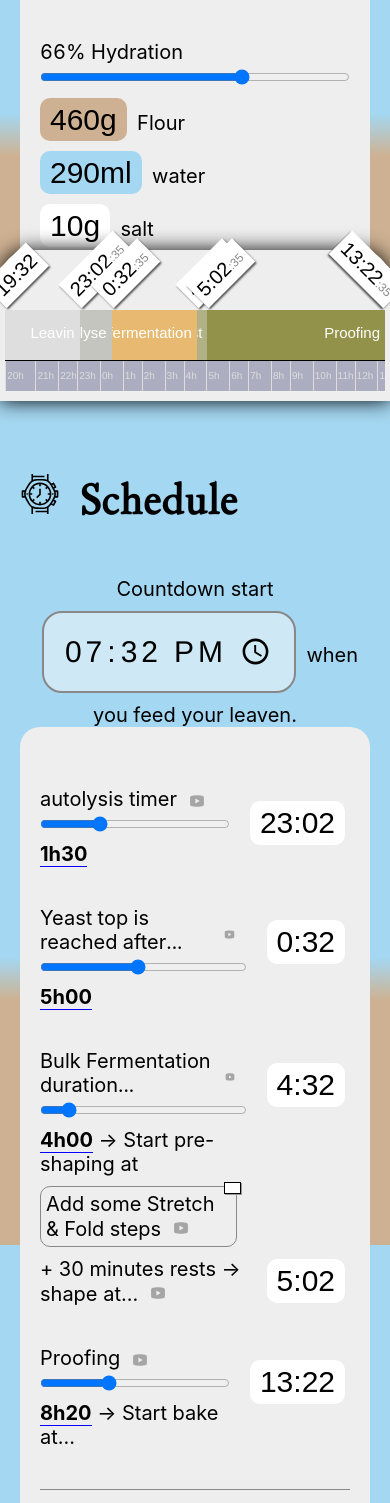
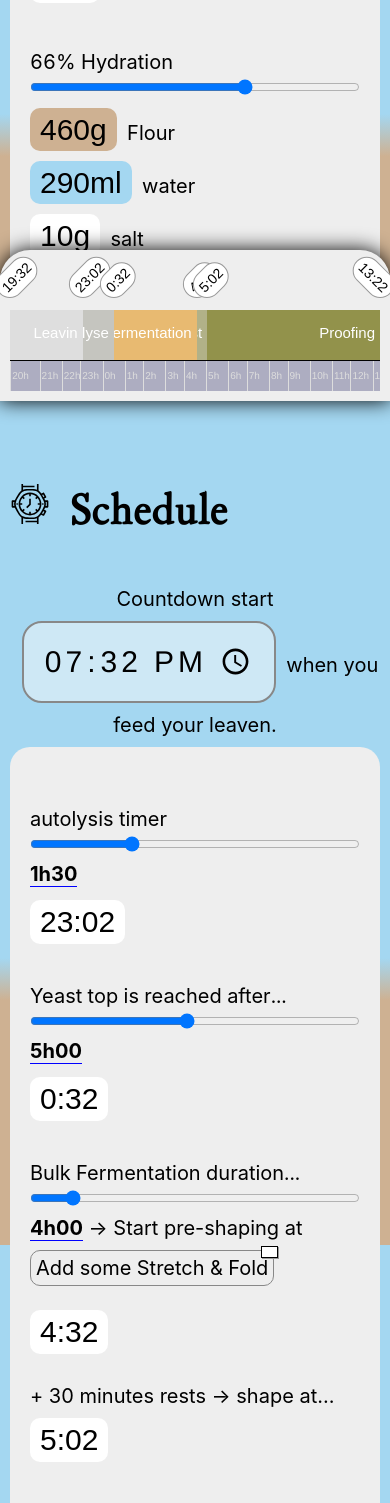
Before and after one commit to korvus/patefolle, a React (Create React App) app: page / in a window 390 px wide. Shown: the part 443-1946 px from the top of the page. Built offline with nearby package versions, Linux system fonts and the light colour scheme.

Commit message:
fix service worker at loading and improve mobile xperience

```diff
--- a/src/components/ext.module.css
+++ b/src/components/ext.module.css
@@ -15,3 +15,9 @@
 .link:focus {
     opacity: 1;
 }
+
+@media all and (max-width:677px){
+    .link {
+        display: none;
+    }
+}
--- a/src/components/modal.module.css
+++ b/src/components/modal.module.css
@@ -126,4 +126,12 @@
     .wrapperModale {
         display: none;
     }
+
+    .modal {
+        width: 90%;
+    }
+
+    .range {
+        padding: 0;
+    }
 }
--- a/src/components/timer.js
+++ b/src/components/timer.js
@@ -45,7 +45,8 @@ class Timer extends Component {
             startProofingHour: new Date(),
             hoveredStripe: 0,
             potentialStart: "",
-            currentCountDown: false
+            currentCountDown: false,
+            worker: () => {}
         };
     }
 
@@ -278,11 +279,12 @@ class Timer extends Component {
             const listSaf = this.setTimeOfSaF(listSaF.length, tmpStep2bis);
 
             const milestones = [start, step1, step2, step3, step4, step5];
-            navigator.serviceWorker.controller.postMessage({
+
+            this.state.worker.active.postMessage({
                 type: "LAUNCH",
                 milestones: milestones,
                 saf: listSaf
-            });
+            })
 
             this.startTime();
         });
@@ -296,7 +298,9 @@ class Timer extends Component {
                 }
                 return permission;
             })
-            .then(() => navigator.serviceWorker.register('/sw.js'))
+            .then(() => navigator.serviceWorker.register('/sw.js')).then((worker) => {
+                this.setState({ worker });
+            })
             .catch(console.error);
             /* Listen to service Worker */
             navigator.serviceWorker.onmessage = (event) => {
@@ -487,10 +491,10 @@ class Timer extends Component {
                                 <span><u>{humanFermentation}</u> <span>-></span> Start pre-shaping at </span><br />
                                 <label className={timerStyles.noPadding} htmlFor="fermentation">
                                     <span role="presentation" onClick={() => this.displayModalHowLong()} className={timerStyles.modalHowLong}>
-                                        Add some Stretch &amp; Fold steps
+                                        Add some Stretch &amp; Fold
                                         <Ext title="Stretch &amp; Fold" link="https://www.youtube.com/watch?v=Lz9CO1PJ0sM" />
                                     </span>
-                                    {safNumber > 0 && <span className={timerStyles.saf}><b>{safNumber}</b> stretch &amp; fold</span>}
+                                    {safNumber > 0 && <span className={timerStyles.saf}><b>{safNumber}</b></span>}
                                 </label>
                             </div>
                             <div className={timerStyles.right}>
@@ -499,7 +503,7 @@ class Timer extends Component {
                         </div>
                         <div className={`${timerStyles.range} ${timerStyles.alignCenter}`}>
                             <div>
-                                <span>+ 30 minutes rests <span>-></span> shape at...</span><Ext title="shaping &amp; PreShaping" link="https://www.youtube.com/watch?v=8uz97MZZmRg" />
+                                <span className={timerStyles.label}>+ 30 minutes rests <span>-></span> shape at...</span><Ext title="shaping &amp; PreShaping" link="https://www.youtube.com/watch?v=8uz97MZZmRg" />
                             </div>
                             <div className={timerStyles.right}>
                                 <b className={timerStyles.noMargin}>{extractMinutsFromDate(timeAfterFermentation)}</b>
--- a/src/styles/global.css
+++ b/src/styles/global.css
@@ -27,3 +27,10 @@ section {
 .hide {
     display: none;
 }
+
+
+@media all and (max-width:677px){
+    section {
+        padding: 0 1rem;
+    }
+}
--- a/src/styles/wrapper.module.css
+++ b/src/styles/wrapper.module.css
@@ -137,9 +137,7 @@ dd ul{
 }
 
 .schedule .range > div:first-of-type {
-    flex-grow: 6;
-    flex-shrink: 6;
-    flex-basis: 0;
+    flex: 6 6 0;
 }
 
 
@@ -510,11 +508,34 @@ dd ul{
     .label{
         text-align: center;
     }
+    .schedule .range {
+        flex-direction: column;
+    }
+
+    .schedule .right b{
+        margin-left: 0;
+        margin-top: 1.4rem;
+    }
+
+    .range.alignCenter{
+        align-items: start;
+        margin-top: 3rem;
+    }
+
+    .wrapperPlay > span > span {
+        display: none;
+    }
+
+    .label{
+        display: block;
+        margin-bottom: 1rem;
+    }
+
     .board {
         margin: 0;
         width: 100%;
-        padding-left: 0.5rem;
-        padding-right: 0.5rem;
+        padding-left: 1rem;
+        padding-right: 1rem;
     }
     .cycle .grid {
         font-size: 1rem;
@@ -533,4 +554,13 @@ dd ul{
         padding: 1rem;
         font-size: 1.2rem;
     }
+    .board .marker {
+        font-size: 1.4rem;
+        border-radius: 3rem;
+        box-shadow: none;
+        border: 1px solid #999;
+    }
+    .board .marker span {
+        display: none;
+    }
 }
```
Also changed, not shown: 1 other file (tests, documents, lock files or other folders).
